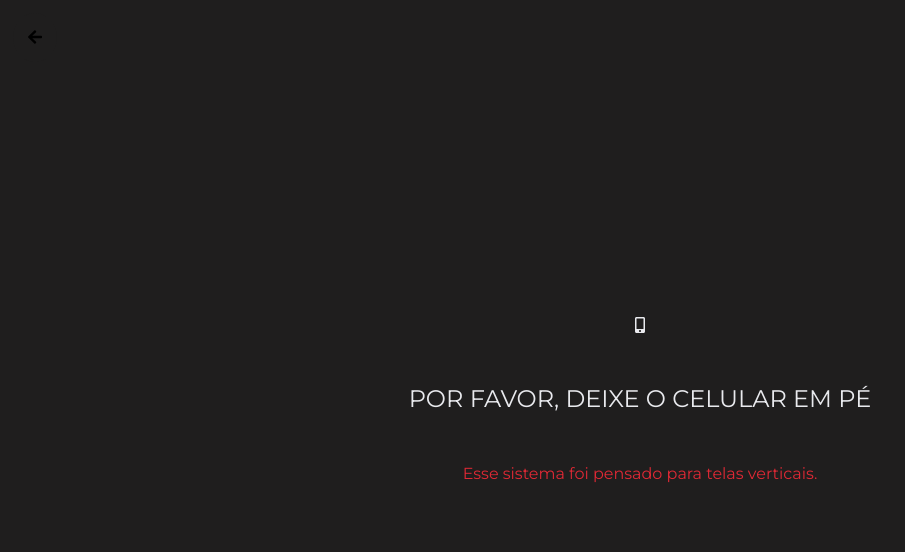
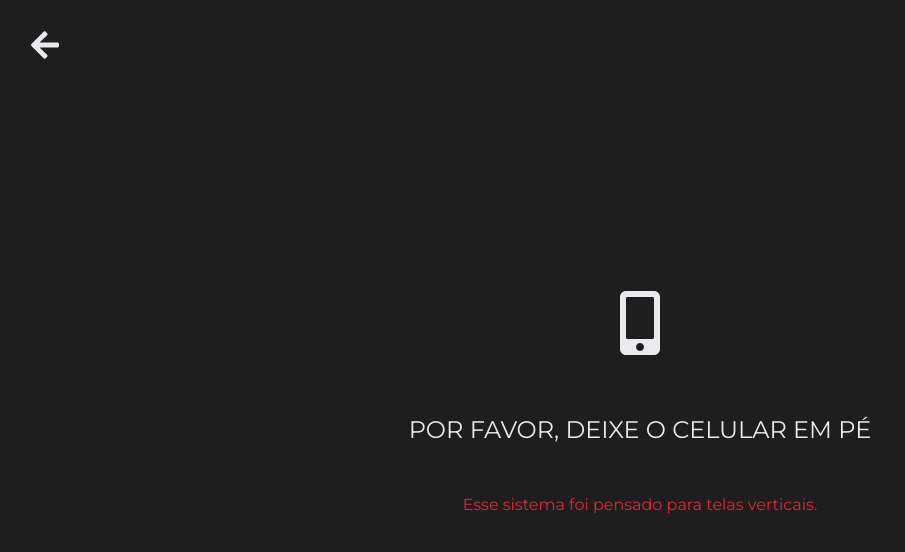
Before and after one commit to JulioFrontEnd/frontEnd-tcc, a React (Create React App) app: page /popop in a window 1280 px wide. Shown: the top 552 px of the page, without its empty margins (0-905 px from the left). Built offline with nearby package versions, Linux system fonts and the light colour scheme.

Commit message:
Fixing Icons

```diff
--- a/src/App.js
+++ b/src/App.js
@@ -15,7 +15,8 @@ function App() {
   return (
     <div>
     <div id="message">
-        <i className="fas fa-mobile-alt"></i>
+      <div className="ICONE"><i className="fas fa-mobile-alt"></i></div>
+
         <div>POR FAVOR, DEIXE O CELULAR EM PÉ</div>
         <p>Esse sistema foi pensado para telas verticais.</p>
     </div>
--- a/src/components/_intermediate/index.js
+++ b/src/components/_intermediate/index.js
@@ -22,10 +22,10 @@ class Intermediate extends React.Component{
                         return(
                             <div key={item.id} className="content" onClick={()=>this.redirectTo(item.path)}>
                                 <div className="content-all">
-                                <div>
+                                <div className="icon">
                                     <i className={item.iconId}></i>
                                 </div>
-                                <p>{item.title}</p>
+                                    <p>{item.title}</p>
                                 </div>
                             </div>
                         )
--- a/src/components/_intermediate/index.scss
+++ b/src/components/_intermediate/index.scss
@@ -34,6 +34,7 @@
                     margin-top: 13%;
                     padding: 17%;
                     border-radius: 50%;
+                    font-size: 1.2em;
                 }
                 p{
                     font-weight: 500;
--- a/src/components/back/index.scss
+++ b/src/components/back/index.scss
@@ -6,25 +6,23 @@
     left: 1vw;
     z-index: 100;
     padding: 15px;
+    width: 65px;
+    height: 65px;
+    display: flex;
+    justify-content: center;
+    align-items: center;
     border-radius: 50%;
     transition: all .7s;
     cursor: pointer;
-
-    i{
-        font-size: 2em;
-    }
+    font-size: 2em;
 }
 
 .back-dark{
     background-color: $dark-blackColor;
-    i{
         color: $dark-whiteColor;
-    }
     &:hover{
         background-color: $dark-whiteColor;
-        i{
             color: $dark-blueColor;
-        }
     }
 }
 .back-light{
@@ -34,8 +32,6 @@
     }
     &:hover{
         background-color: $light-blueColor;
-        i{
             color: $light-whiteColor;
-        }
     }
 }
--- a/src/components/menu/index.scss
+++ b/src/components/menu/index.scss
@@ -86,9 +86,7 @@
 
         .icon-bars{
             cursor: pointer;
-            i{
-                font-size: 1.4em;
-            }
+            font-size: 2em;
         }
     }
 }
--- a/src/components/user/index.js
+++ b/src/components/user/index.js
@@ -11,7 +11,7 @@ class UserPage extends React.Component{
             <div className={`user-page user-page-${theme}`}>
                 <div className="container">
                     <SimpleBar style={{ minHeight: '300px' }} className="div">
-                        <i className="far fa-user"></i>
+                        <p className="i"><i className="far fa-user"></i></p>
                         <p><b>NOME:</b> Julio César da Silva Moreira</p>
                         <p><b>CARGO:</b> Programador Front End</p>
                         <p><b>CPF:</b> XXX.XXX.XXX-XX</p>
--- a/src/components/user/index.scss
+++ b/src/components/user/index.scss
@@ -25,12 +25,17 @@
                     padding: 2%;
                     text-transform: uppercase;
                 }
-            i{
+            .i{
                 padding: 8.5%;
+                height: 100px;
+                width: 100px;
+                display: flex;
+                justify-content: center;
+                align-items: center;
+                margin-left: 50%;
+                transform: translate(-50%,0);
                 border-radius: 50%;
                 font-size: 2.5em;
-
-
             }
         }
     }
@@ -52,7 +57,7 @@
 
                 }
             }
-            i{
+            .i{
                 color: $dark-blueColor;
                 border: 4px solid $dark-blueColor;
             }
@@ -75,7 +80,7 @@
                     color: $light-blueColor;
                 }
             }
-            i{
+            .i{
                 color: $light-blueColor;
                 border: 4px solid $light-blueColor;
             }
@@ -107,7 +112,7 @@
                     p{
                         text-transform: uppercase;
                     }
-                i{
+                .i{
                     font-size: 2em;
                 }
             }
--- a/src/index.scss
+++ b/src/index.scss
@@ -79,7 +79,7 @@ body{
             *{
                 margin: 2% 0;
             }
-            i{
+            .ICONE{
                 font-size: 4em;
             }
 
```
